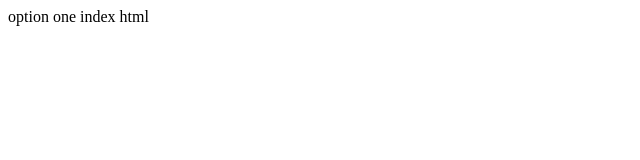
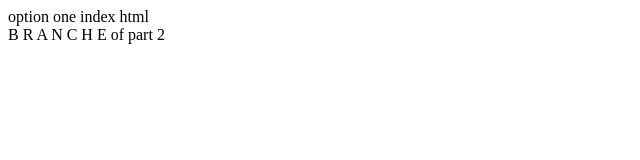
Before and after one commit to Amas9/projects-branches, a plain HTML site: page index.html in a window 1280 px wide. Shown: the whole page, without its empty margins (0-640 px from the left). Drawn offline with Linux system fonts and the light colour scheme.

Commit message:
BRANCHE ~ TWO

```diff
--- a/index.html
+++ b/index.html
@@ -8,5 +8,6 @@
 </head>
 <body>
     <div>option one index html</div>
+    <div>B R A N C H E of part 2</div>
 </body>
 </html>
```
